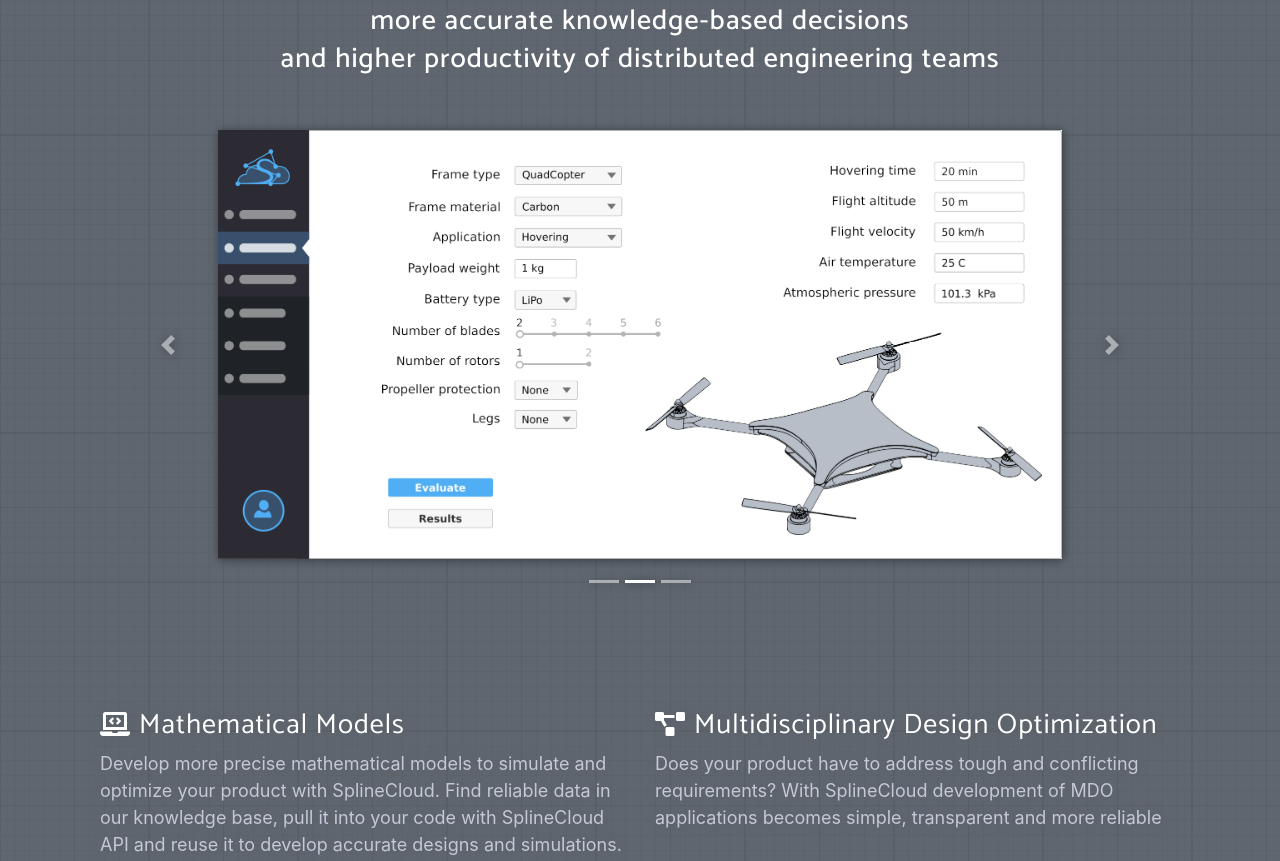
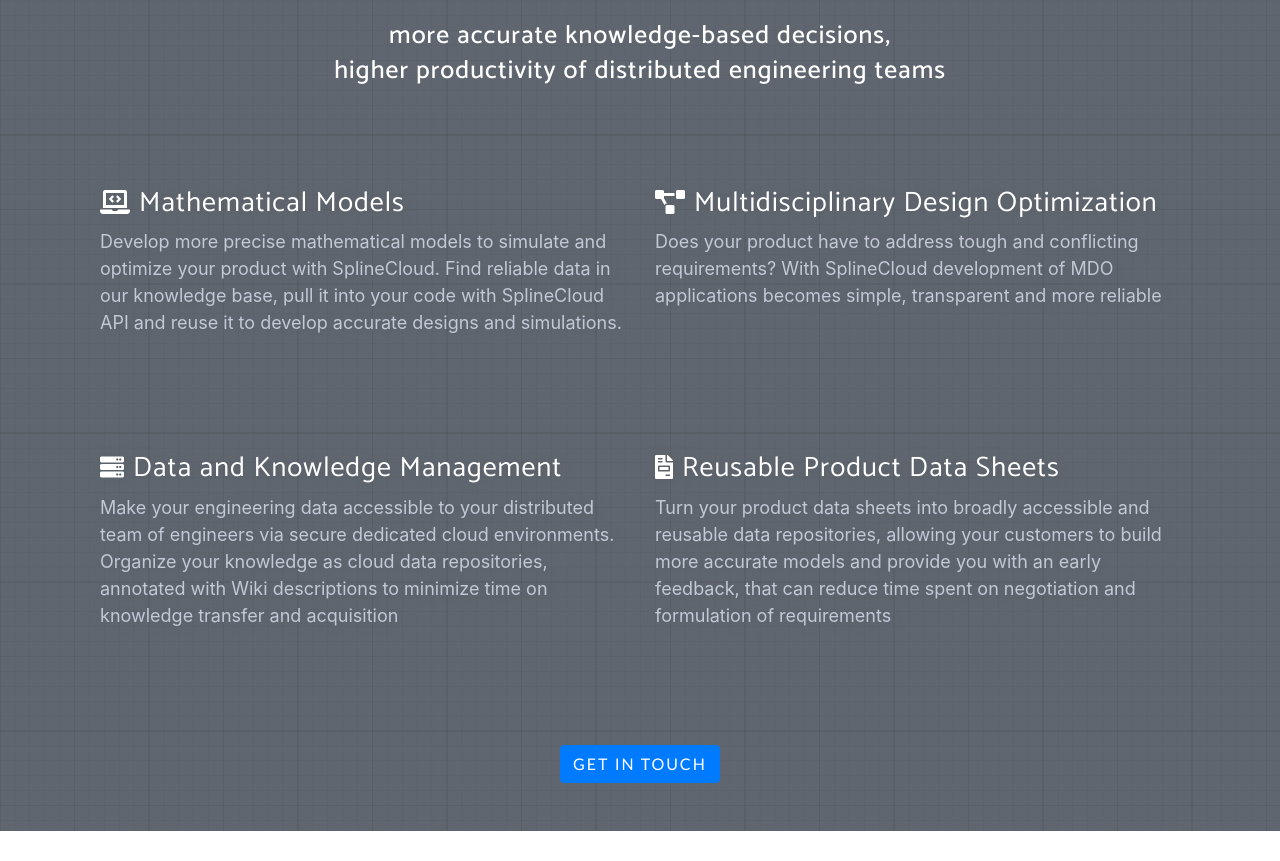
Before and after one commit to SplineCloud/splinecloud-landing, a website with bundled scripts: page index.html in a window 1280 px wide. Shown: the part 3660-4521 px from the top of the page. Built offline with nearby package versions, Linux system fonts and the light colour scheme; a web font is replaced by a local one.

Commit message:
Remove carousel with SplineCloud apps

```diff
--- a/css/new-age.css
+++ b/css/new-age.css
@@ -480,6 +480,12 @@
   /*background-color: rgba(19, 51, 72, 0.85);*/
 }
 
+
+section.solutions h5 {
+  font-size: 1.6rem;
+}
+
+
 section.solutions {
   position: relative;
   padding: 100px 0;
--- a/index.html
+++ b/index.html
@@ -177,36 +177,11 @@
   <section class="solutions" id="solutions">
     <div class="container solutions-heading">
       <div class="section-heading text-center">
-        <h2 class="text-white">Improve your business processes</h2>
-        <h3 class="text-white mb-1">more accurate knowledge-based decisions</h3>
-        <h3 class="text-white mb-1">and higher productivity of distributed engineering teams</h3>
-      </div>
-
-      <div id="carouselExampleIndicators" class="carousel slide carousel-fade" data-ride="carousel">
-        <ol class="carousel-indicators">
-          <li data-target="#carouselExampleIndicators" data-slide-to="0" class="active"></li>
-          <li data-target="#carouselExampleIndicators" data-slide-to="1"></li>
-          <li data-target="#carouselExampleIndicators" data-slide-to="2"></li>
-        </ol>
-        <div class="carousel-inner">
-          <div class="carousel-item active">
-            <img class="d-block w-100" src="img/calc-uav-plane.png" alt="Aircraft design calculator">
-          </div>
-          <div class="carousel-item">
-            <img class="d-block w-100" src="img/calc-uav-copter.png" alt="Drone design calculator">
-          </div>
-          <div class="carousel-item">
-            <img class="d-block w-100" src="img/calc-ac-motor.png" alt="Electric motor design">
-          </div>
+        <h2 class="text-white mb-4">Improve your business processes</h2>
+        <div class="">
+          <h5 class="text-white mb-1">more accurate knowledge-based decisions,</h5>
+          <h5 class="text-white">higher productivity of distributed engineering teams</h5>
         </div>
-        <a class="carousel-control-prev" href="#carouselExampleIndicators" role="button" data-slide="prev">
-          <span class="carousel-control-prev-icon" aria-hidden="true"></span>
-          <span class="sr-only">Previous</span>
-        </a>
-        <a class="carousel-control-next" href="#carouselExampleIndicators" role="button" data-slide="next">
-          <span class="carousel-control-next-icon" aria-hidden="true"></span>
-          <span class="sr-only">Next</span>
-        </a>
       </div>
 
       <div class="row solution-items">
@@ -232,7 +207,7 @@
               <div class="col-lg-6">
                 <div class="solution-item">
                   <h3 class="text-white"> <i class="fas fa-server pull-left pr-2"></i>Data and Knowledge Management</h3>
-                  <p class="text-lightgrey">Make your engineering data accessible to your distributed team of engineers via secure dedicated cloud environments. Organize your knowledge as cloud repositories using our both human-readable and machine-understandable representation format to minimize time on knowledge transfer and acquisition</p>
+                  <p class="text-lightgrey">Make your engineering data accessible to your distributed team of engineers via secure dedicated cloud environments. Organize your knowledge as cloud data repositories, annotated with Wiki descriptions to minimize time on knowledge transfer and acquisition</p>
                   <!-- <a href="#contact" class="text-400 text-white">Learn more &rsaquo;</a> -->
                 </div>
               </div>
@@ -248,8 +223,8 @@
         </div>
       </div>
 
-      <div class="text-center pb-5">
-        <a href="mailto:info@splinecloud.com" class="btn btn-primary btn-xl js-scroll-trigger">Get in touch</a>
+      <div class="text-center pb-5 mb-4">
+        <a href="/#contact" class="btn btn-primary btn-xl js-scroll-trigger">Get in touch</a>
       </div>
 
     </div>
@@ -259,7 +234,7 @@
     <div class="container">
       <div class="section-heading text-center">
         <h2>Want to know more?</h2>
-        <p class="text-muted">leave us a message</p>
+        <p class="text-muted">leave us a message here or write to <i>info@splinecloud.com</i></p>
       </div>
         <form method="post" action="/services/website-message/" id="mailform" class="needs-validation">
           <div class="row creds">
```
